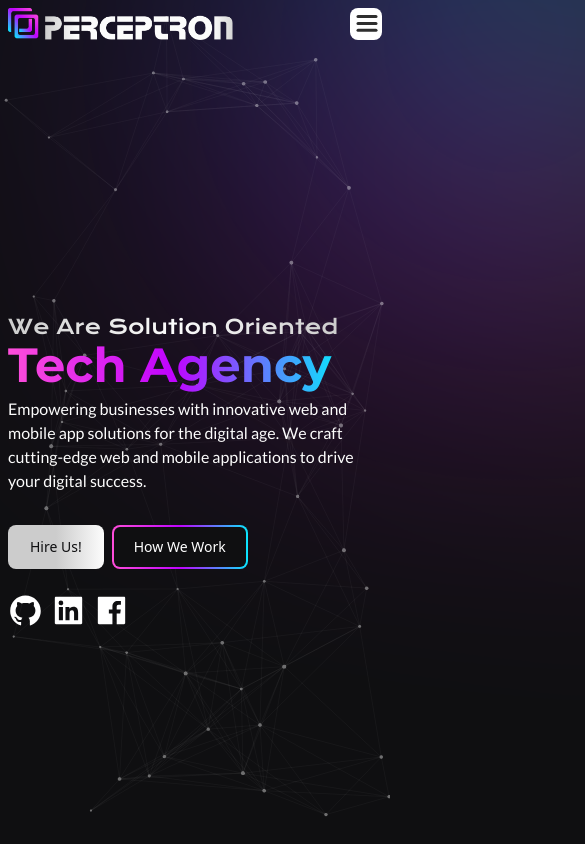
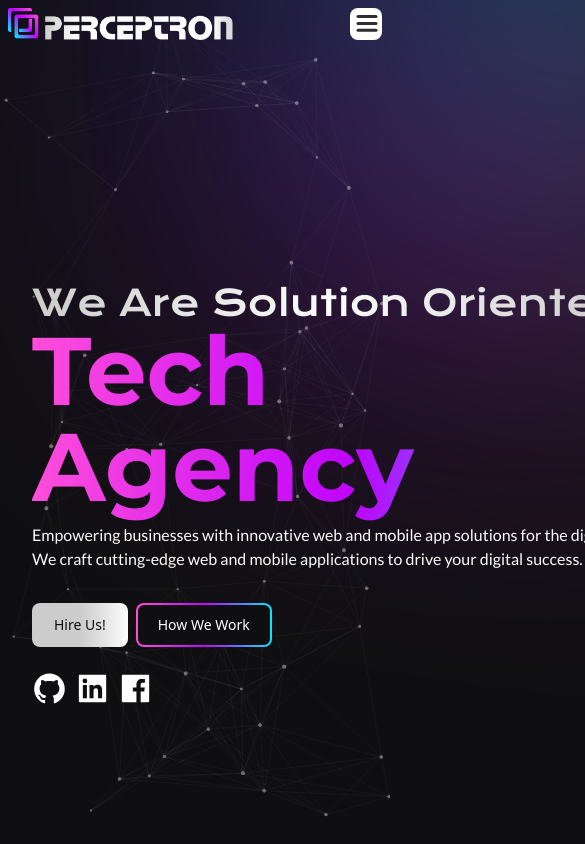
Before and after one commit to asif-bhuti/perceptron-client, a React (Create React App) app: page / in a window 390 px wide. Shown: the top 844 px of the page, 585 px wide, since content can reach past the window. Built offline with nearby package versions, Linux system fonts and the light colour scheme.

Commit message:
Update index.css and tailwind.config.js

```diff
--- a/src/index.css
+++ b/src/index.css
@@ -20,7 +20,7 @@
 }
 
 body {
-  @apply scrollbar-hide bg-primary-400 mobile:w-screen;
+  @apply scrollbar-hide bg-primary-400 w-screen sm:w-full;
 }
 
 .carousel .thumb {
--- a/tailwind.config.js
+++ b/tailwind.config.js
@@ -3,7 +3,17 @@
   content: ["./src/**/*.{js,jsx,ts,tsx}"],
   theme: {
     extend: {
-      screens: { "3xl": { min: "1367px" }, mobile: { max: "1064px" } },
+      screens: {
+        sm: "640px",
+        md: "768px",
+        lg: "1024px",
+        xl: "1280px",
+        "2xl": "1536px",
+      },
+      height: {
+        screen: ["100vh", "100dvh"],
+        "sm-screen": ["100vh", "100svh"],
+      },
       colors: {
         primary: {
           100: "#FCFCFC",
```
